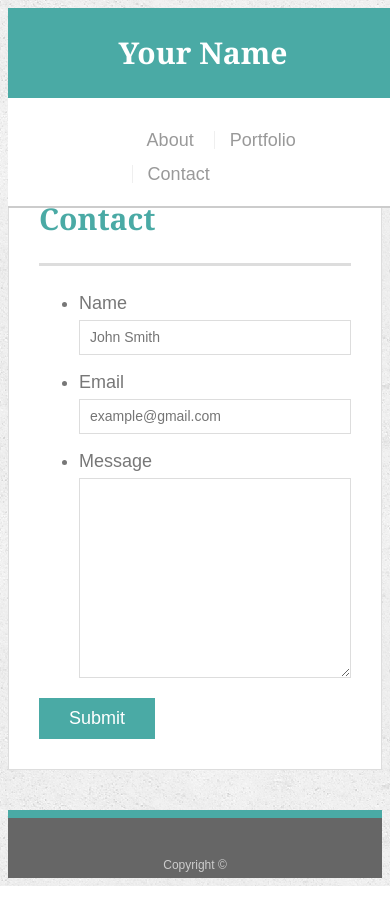
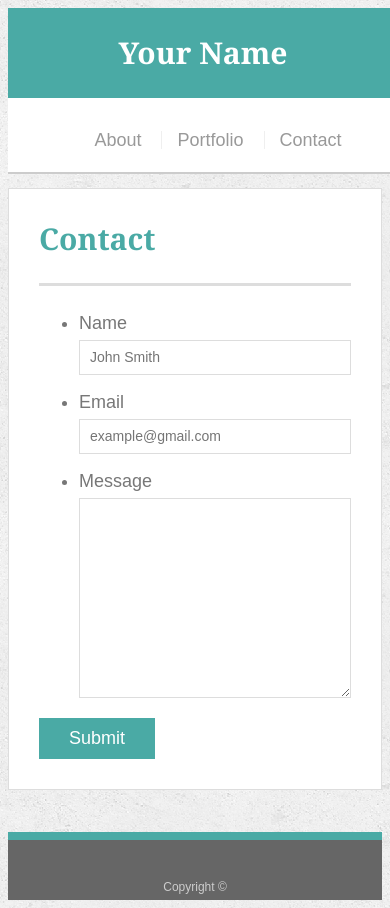
Before and after one commit to claudiojsaillant/ResponsiveHW1, a plain HTML site: page recommended-homework-solution/contact.html in a window 390 px wide. Before the commit the page ends 886 px from the top, so only its background shows below. Drawn offline with Linux system fonts and the light colour scheme.

Commit message:
finishing nav bar positioning

```diff
--- a/recommended-homework-solution/assets/css/style.css
+++ b/recommended-homework-solution/assets/css/style.css
@@ -251,6 +251,7 @@ input[type=submit] {
 @media screen and (max-width: 750px) {
 
   nav{
+
     padding-left: 0;
     width: 50%;
     margin: 0px;
@@ -267,9 +268,24 @@ input[type=submit] {
   }
 
   nav {
-    width:76%;
 
+    width: 100%;
+    text-align: center;
 
   }
 
+  nav ul {
+    /* display: inline-block; */
+  }
+
+  #main-container {
+
+    margin-top: 50px;
+
+  }
+
+  .main-section {
+    padding-top: 0px;
+  }
+
 }
```
